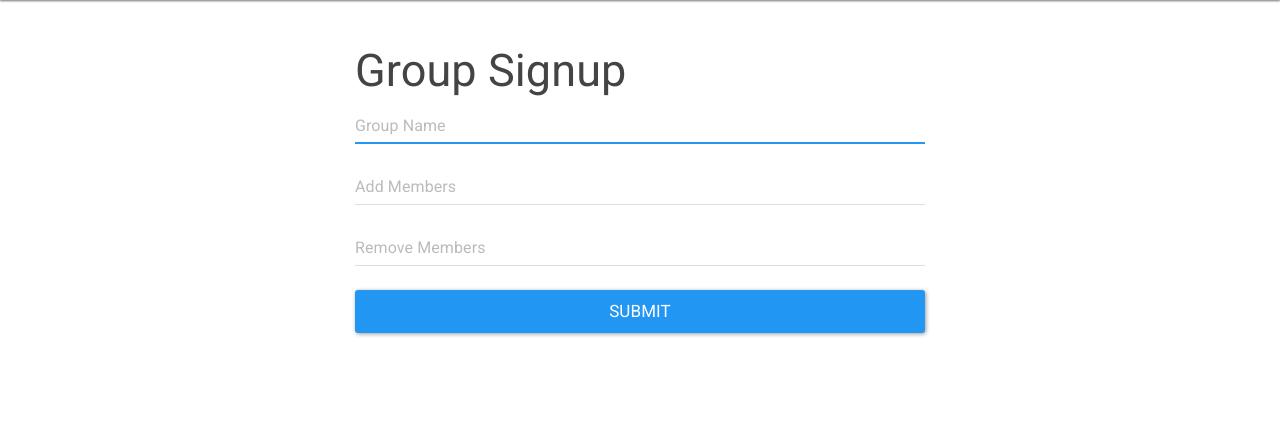
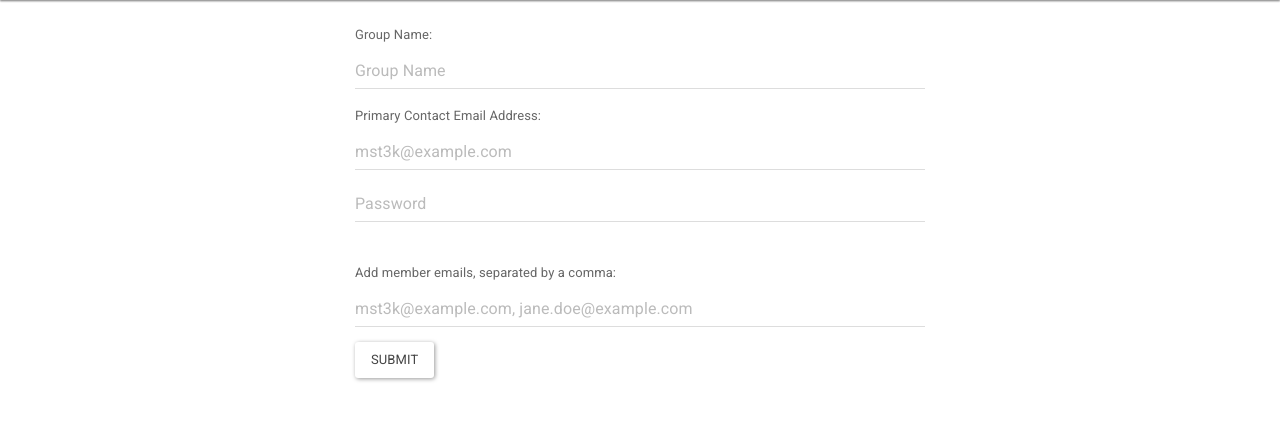
Before and after one commit to ashleypnguyen/cs3240-s17-team20, a Django app: page /groupSignup/ in a window 1280 px wide. Shown: the part 64-485 px from the top of the page. Run offline with Django 3.2, Linux system fonts and the light colour scheme; some libraries are stand-ins or nearby versions.

Commit message:
Add files via upload

```diff
--- a/UserGroupForms/templates/groupSignup.html
+++ b/UserGroupForms/templates/groupSignup.html
@@ -37,28 +37,33 @@
 
 
 <body>
-
-
-
-
  <div class="container" style="min-width:200px;max-width:600px;margin-right:auto;margin-left:auto;padding-left:15px;padding-right:15px;">
     <form method="POST" action="/getdata/" onsubmit="return validInfo()">
-      <form class="form-signin">
-        <h2 class="form-signin-heading">Group Signup</h2>
+      <form>
 
-        <label for="group_name" class="sr-only">Group Name</label>
-        <input type="text" id="group_name" class="form-control" placeholder="Group Name" required autofocus><br>
+        <div class="form-group">
+    <label for="group_name">Group Name: </label>
+    <input type="group_name" class="form-control" id="group_name" placeholder="Group Name">
+  </div>
 
-        <label for="add_members" class="sr-only">Add Members</label>
-        <input type="text" id="add_members" class="form-control" placeholder="Add Members" required><br>
+  <div class="form-group">
+    <label for="group_email">Primary Contact Email Address: </label>
+    <input type="text" class="form-control" id="group_email" placeholder="mst3k@example.com">
+  </div>
 
-        <label for="remove_members" class="sr-only">Remove Members</label>
-        <input type="text" id="remove_members" class="form-control" placeholder="Remove Members" required><br>
+  <div class="form-group">
+    <label for="group_password" class="sr-only">Group Password: </label>
+        <input type="password" id="group_password" class="form-control" placeholder="Password" required><br>
+  </div>
 
+        <div class="form-group">
+    <label for="add_members">Add member emails, separated by a comma: </label>
+    <input type="text" class="form-control" id="add_members" placeholder="mst3k@example.com, jane.doe@example.com">
+  </div>
 
-        <button class="btn btn-lg btn-primary btn-block" type="submit">Submit</button>
-      </form>
-
+  <button type="submit" class="btn btn-default">Submit</button>
+</form>
+</form>
  </div>
 
 <!--<h1 id="forms">Group Signup</h1>-->
@@ -83,6 +88,7 @@
 		<!--</tr>-->
 	<!--</table>-->
 <!--</form>-->
+
 </body>
 </html>
 
@@ -111,8 +117,6 @@
     <!--&lt;!&ndash; Custom styles for this template &ndash;&gt;-->
     <!--&lt;!&ndash;<link href="navbar-fixed-top.css" rel="stylesheet">&ndash;&gt;-->
 	  <!--<link href="{% static 'css/navbar-fixed-top.css' %}" rel="stylesheet">-->
-
-
 
   <!--</head>-->
 
```
Also changed, not shown: UserGroupForms/templates/groupHome.html (added, +17 -0 lines), UserGroupForms/templates/groupLogin.html (added, +25 -0 lines).
